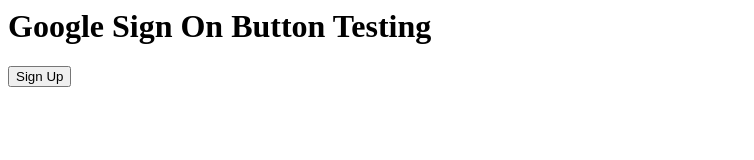
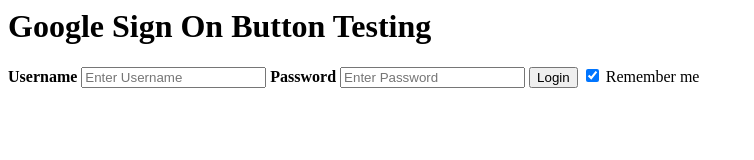
Before and after one commit to SyraD/GoogleSignOn_Test, a plain HTML site: page index.html in a window 1280 px wide. Shown: the whole page, without its empty margins (0-754 px from the left). Drawn offline with Linux system fonts and the light colour scheme.

Commit message:
Update index.html

```diff
--- a/index.html
+++ b/index.html
@@ -1,3 +1,12 @@
 <h1> Google Sign On Button Testing </h1>
 
-<button type="button"> Sign Up</button>
+<form action="/action_page.php">
+      <label><b>Username</b></label>
+      <input type="text" placeholder="Enter Username" name="uname" required>
+
+      <label><b>Password</b></label>
+      <input type="password" placeholder="Enter Password" name="pswd" required>
+
+      <button type="submit">Login</button>
+      <input type="checkbox" checked="checked"> Remember me
+ </form>
```
